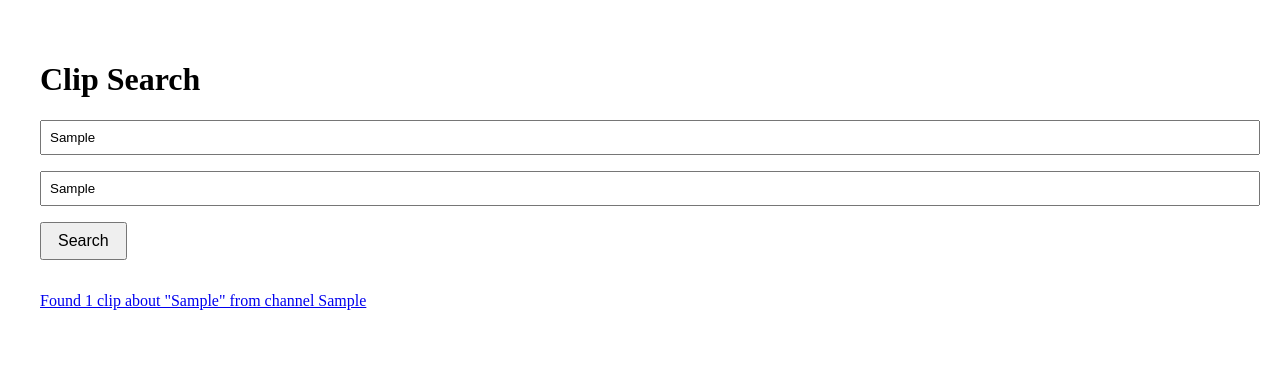
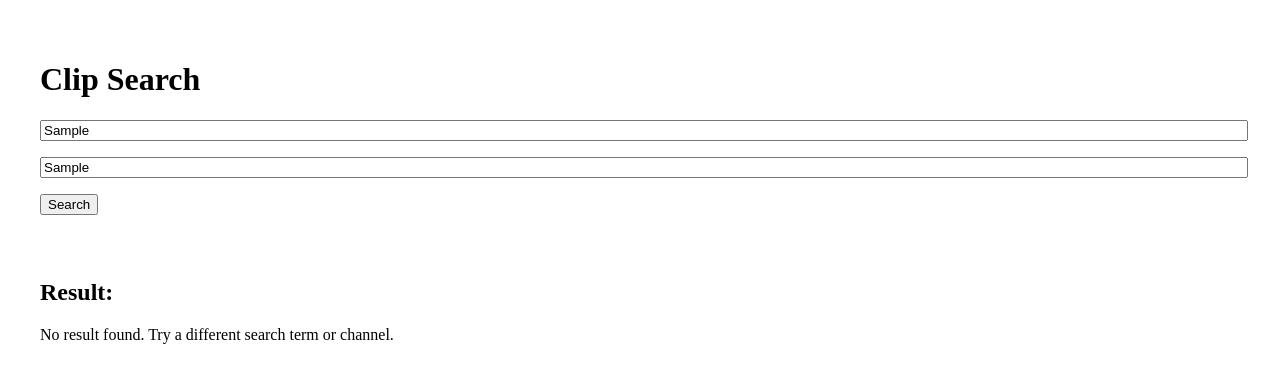
Before and after one commit to Crevista/Clipsearch, a Next.js app: page /clip-search in a window 1280 px wide. Both pictures are taken after typing "Sample", "Sample" into the empty fields and a click on the button "Search". Shown: the top 382 px of the page. Built offline with nearby package versions, Linux system fonts and the light colour scheme; no server answers.

Commit message:
Update clip-search.js

```diff
--- a/pages/clip-search.js
+++ b/pages/clip-search.js
@@ -1,69 +1,50 @@
-import { useState } from "react";
+import { useState } from 'react';
 
 export default function ClipSearch() {
-  const [query, setQuery] = useState("");
-  const [channel, setChannel] = useState("");
-  const [results, setResults] = useState([]);
-  const [loading, setLoading] = useState(false);
+  const [searchTerm, setSearchTerm] = useState('');
+  const [channelName, setChannelName] = useState('');
+  const [result, setResult] = useState(null);
 
   const handleSearch = async () => {
-    if (!query) return;
-    setLoading(true);
-    try {
-      const response = await fetch("/api/search", {
-        method: "POST",
-        headers: { "Content-Type": "application/json" },
-        body: JSON.stringify({ query, channel }),
-      });
-      const data = await response.json();
-      // Just simulate results for now
-      setResults([
-        {
-          title: `Found 1 clip about "${query}" from channel ${channel}`,
-          link: "#",
-        },
-      ]);
-    } catch (error) {
-      console.error(error);
-      setResults([]);
-    }
-    setLoading(false);
+    if (!searchTerm) return;
+
+    const response = await fetch(`/api/transcript?query=${searchTerm}&channel=${channelName}`);
+    const data = await response.json();
+    setResult(data);
   };
 
   return (
-    <div style={{ padding: "2rem" }}>
+    <div style={{ padding: '2rem' }}>
       <h1>Clip Search</h1>
       <input
         type="text"
-        placeholder="Enter search term"
-        value={query}
-        onChange={(e) => setQuery(e.target.value)}
-        style={{ display: "block", marginBottom: "1rem", width: "100%", padding: "0.5rem" }}
+        placeholder="Enter search term..."
+        value={searchTerm}
+        onChange={(e) => setSearchTerm(e.target.value)}
+        style={{ display: 'block', marginBottom: '1rem', width: '100%' }}
       />
       <input
         type="text"
-        placeholder="Enter channel username (optional)"
-        value={channel}
-        onChange={(e) => setChannel(e.target.value)}
-        style={{ display: "block", marginBottom: "1rem", width: "100%", padding: "0.5rem" }}
+        placeholder="Enter YouTube channel (@name)..."
+        value={channelName}
+        onChange={(e) => setChannelName(e.target.value)}
+        style={{ display: 'block', marginBottom: '1rem', width: '100%' }}
       />
-      <button
-        onClick={handleSearch}
-        style={{ padding: "0.5rem 1rem", fontSize: "1rem" }}
-        disabled={loading}
-      >
-        {loading ? "Searching..." : "Search"}
+      <button onClick={handleSearch} style={{ marginBottom: '2rem' }}>
+        Search
       </button>
 
-      <div style={{ marginTop: "2rem" }}>
-        {results.map((result, index) => (
-          <div key={index} style={{ marginBottom: "1rem" }}>
-            <a href={result.link} target="_blank" rel="noopener noreferrer">
-              {result.title}
-            </a>
-          </div>
-        ))}
-      </div>
+      {/* Result section */}
+      {result && (
+        <div style={{ marginTop: '2rem' }}>
+          <h2>Result:</h2>
+          {result?.text ? (
+            <p>{result.text}</p>
+          ) : (
+            <p>No result found. Try a different search term or channel.</p>
+          )}
+        </div>
+      )}
     </div>
   );
 }
```
